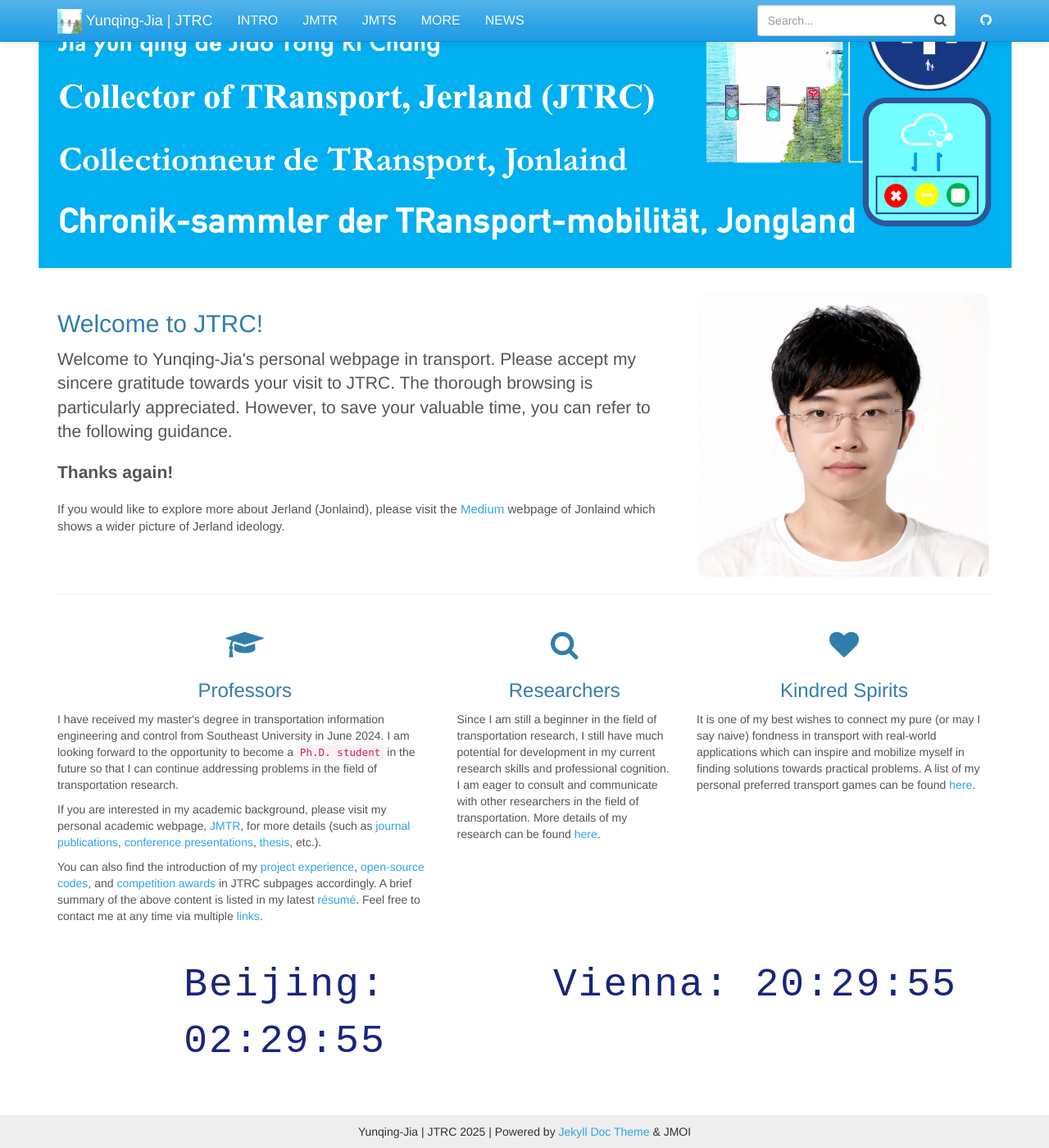
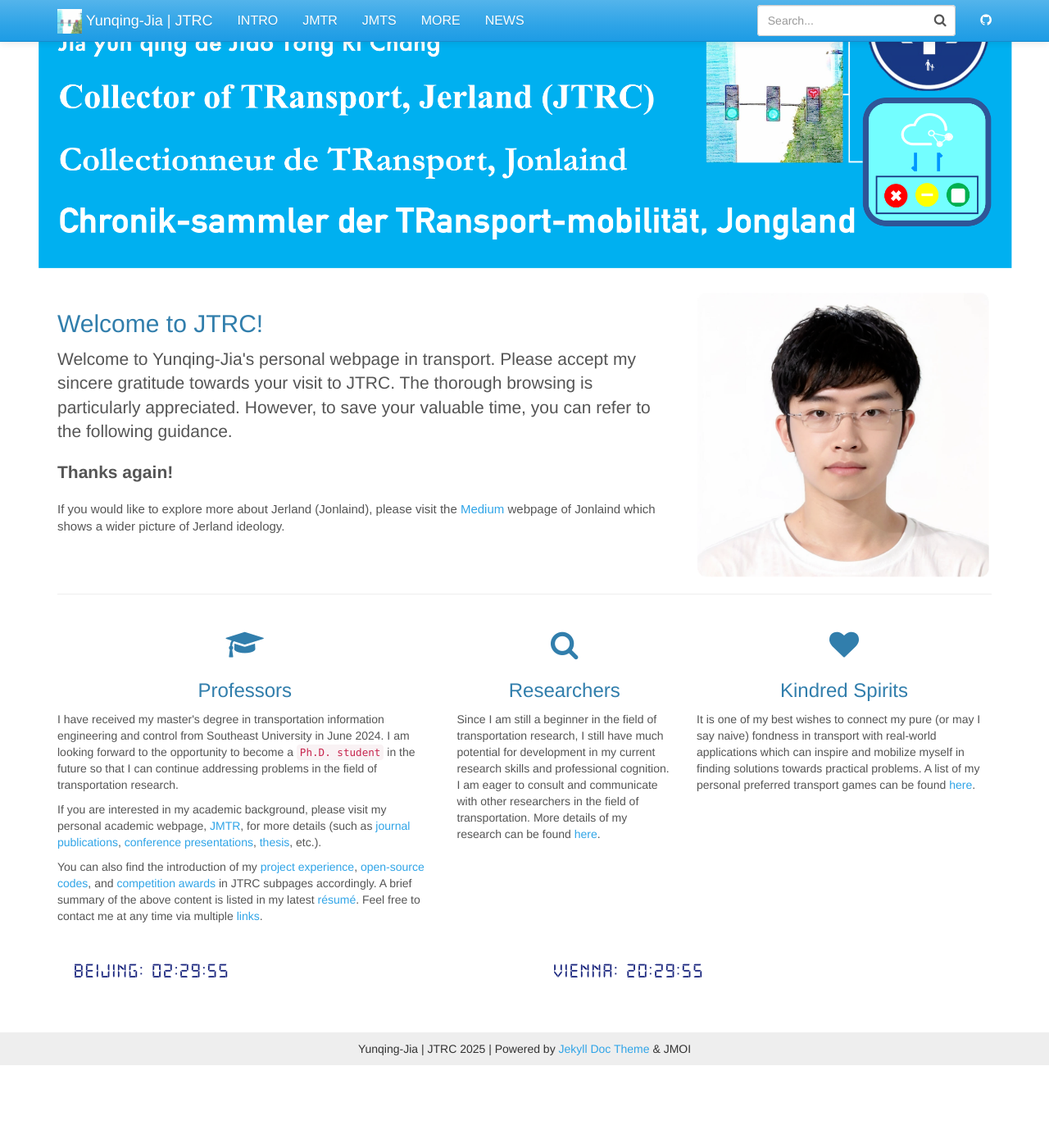
Before and after one commit to Yunqing-Jia/JTRC, a Jekyll site: the page built from index.html, in a window 1280 px wide and 1400 px high, scrolled down 128 px. Shown: the whole window at 82% size. Built offline with Jekyll 4.4.1, drawn with Linux system fonts in a browser that asks for light colours; after the commit the page ends 1427 px from its top, so only the background shows below that.

Commit message:
Update digital-time.css

```diff
--- a/assets/css/digital-time.css
+++ b/assets/css/digital-time.css
@@ -1,6 +1,11 @@
+@font-face {
+    font-family: 'Digital-7';
+    src: url('/assets/fonts/digital-7.ttf') format('truetype');
+  }
+
 .digital-time {
-    font-family: 'Courier New', Courier, monospace;
-    font-size: 48px;
+    font-family: 'Digital-7', monospace;
+    font-size: 25px;
     color: #19257d;
     background-color: white;
     padding: 10px 20px;
```
